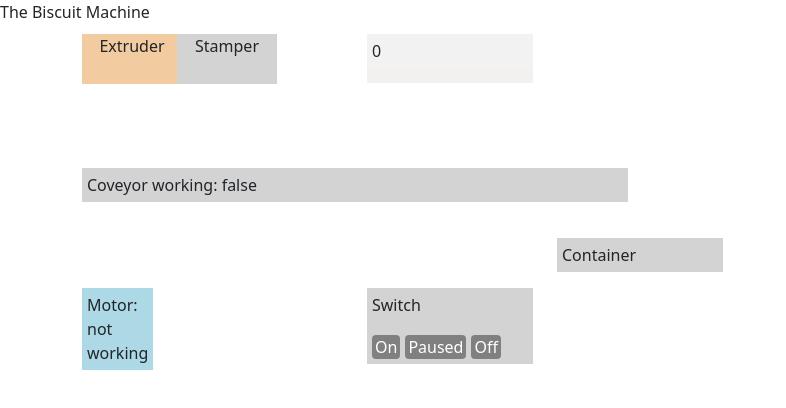
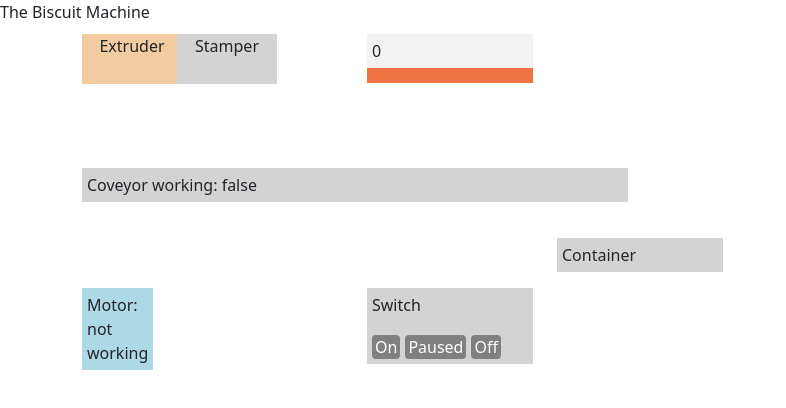
Before and after one commit to anisarambelieva/the-biscuit-machine, a React (Create React App) app: page / in a window 1280 px wide. Shown: the top 408 px of the page, without its empty margins (0-786 px from the left). Built offline with nearby package versions, Linux system fonts and the light colour scheme.

Commit message:
Pass heating element as a boolean to Oven

```diff
--- a/src/components/machine.js
+++ b/src/components/machine.js
@@ -61,7 +61,7 @@ const Machine = () => {
         <Col md={{ span: 2, offset: 1 }}>
           <Oven
             ovenDegrees={ovenDegrees}
-            heatingElement={heatingElement.toString()}
+            heatingElement={heatingElement}
           />
         </Col>
       </Row>
```
